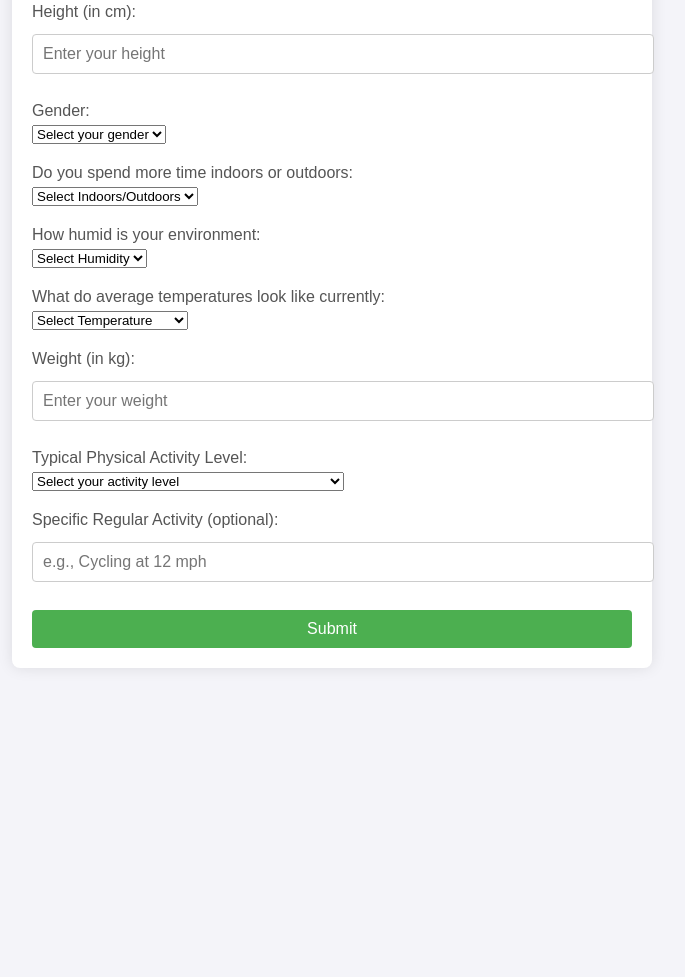
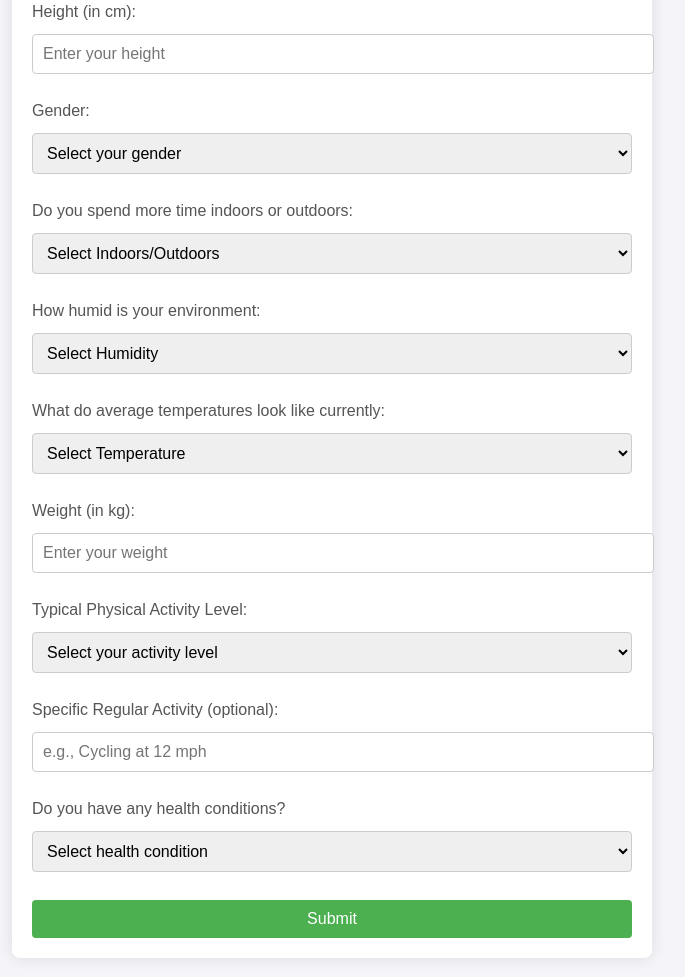
Before and after one commit to PriSurisetty/SWE_Match_Comp, a plain HTML site: page index.html in a window 1280 px wide. Shown: the part 147-1124 px from the top of the page, without its empty margins (308-993 px from the left). Before the commit the page ends 865 px from the top, so only its background shows below. Drawn offline with Linux system fonts and the light colour scheme.

Commit message:
drop down menu for health conditions

```diff
--- a/index.html
+++ b/index.html
@@ -33,7 +33,7 @@
             margin-bottom: 5px;
             color: #555;
         }
-        input {
+        input, select {
             width: 100%;
             padding: 10px;
             margin: 8px 0;
@@ -77,35 +77,35 @@
             </div>
 
             <div class="form-group">
-                <label for="indoor/outdoor">Do you spend more time indoors or outdoors:</label>
-                <select id="in/out" name="in/out" required>
+                <label for="inOut">Do you spend more time indoors or outdoors:</label>
+                <select id="inOut" name="inOut" required>
                     <option value="" disabled selected>Select Indoors/Outdoors</option>
-                    <option value="male">Indoor</option>
-                    <option value="female">Outdoor</option>
-                    <option value="female">Equal</option>
+                    <option value="indoor">Indoor</option>
+                    <option value="outdoor">Outdoor</option>
+                    <option value="equal">Equal</option>
                 </select>
             </div>
 
             <div class="form-group">
                 <label for="humidity">How humid is your environment:</label>
-                <select id="himidity" name="humidity" required>
+                <select id="humidity" name="humidity" required>
                     <option value="" disabled selected>Select Humidity</option>
-                    <option value="male">Dry</option>
-                    <option value="female">Comfortable</option>
-                    <option value="female">Humid</option>
-                    <option value="female">Very Humid</option>
+                    <option value="dry">Dry</option>
+                    <option value="comfortable">Comfortable</option>
+                    <option value="humid">Humid</option>
+                    <option value="veryHumid">Very Humid</option>
                 </select>
             </div>
 
             <div class="form-group">
-                <label for="humidity">What do average temperatures look like currently:</label>
+                <label for="temperature">What do average temperatures look like currently:</label>
                 <select id="temperature" name="temperature" required>
                     <option value="" disabled selected>Select Temperature</option>
-                    <option value="male">Cold (50-65 degrees) </option>
-                    <option value="female">Cool (66-73 degrees)</option>
-                    <option value="female">Warm (74-82 degrees) </option>
-                    <option value="female">Hot (83 - 90) </option>
-                    <option value="female">Very Hot (91+)</option>
+                    <option value="cold">Cold (50–65°F)</option>
+                    <option value="cool">Cool (66–73°F)</option>
+                    <option value="warm">Warm (74–82°F)</option>
+                    <option value="hot">Hot (83–90°F)</option>
+                    <option value="veryHot">Very Hot (91+°F)</option>
                 </select>
             </div>
 
@@ -129,6 +129,18 @@
                 <input type="text" id="specificActivity" name="specificActivity" placeholder="e.g., Cycling at 12 mph">
             </div>
 
+            <div class="form-group">
+                <label for="healthCondition">Do you have any health conditions?</label>
+                <select id="healthCondition" name="healthCondition" required>
+                    <option value="" disabled selected>Select health condition</option>
+                    <option value="none">None</option>
+                    <option value="diabetes">Diabetes</option>
+                    <option value="cardio">Cardiovascular Condition</option>
+                    <option value="asthma">Asthma</option>
+                    <option value="skin">Skin Sensitivity</option>
+                    <option value="other">Other</option>
+                </select>
+            </div>
 
             <button type="submit">Submit</button>
         </form>
```
